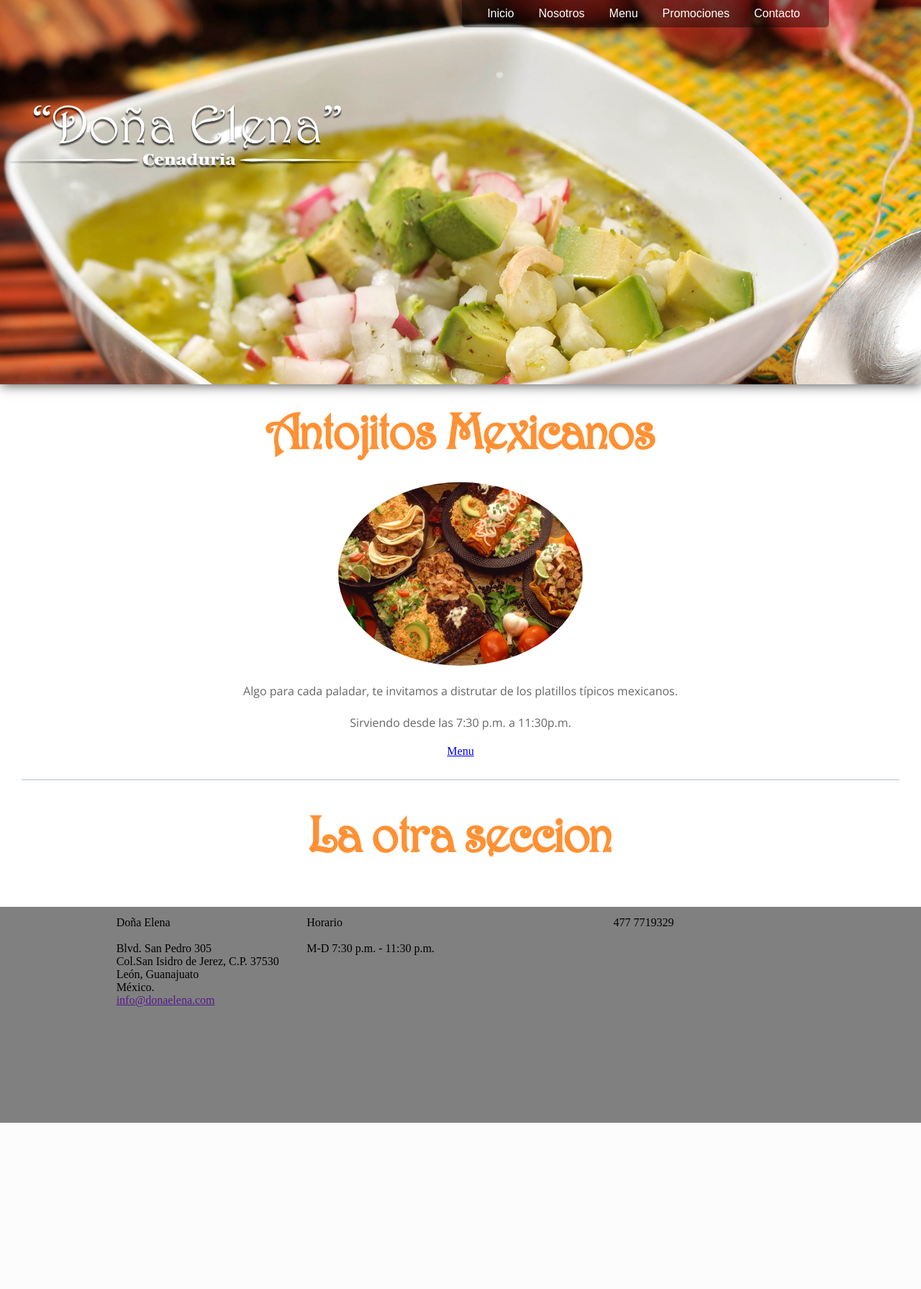
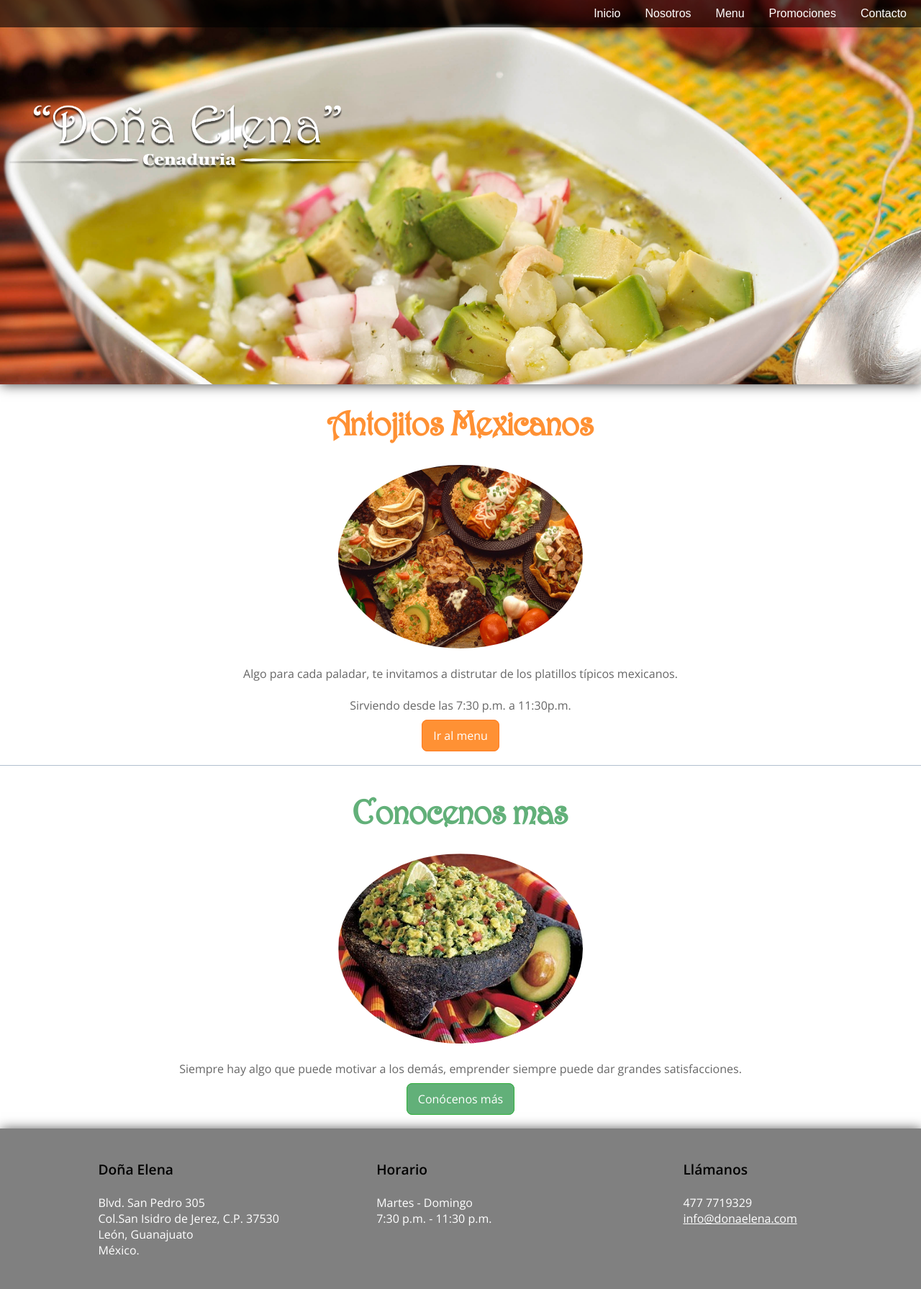
Before and after one commit to portohamwich/mtwdm_diseno, a PHP site: page / in a window 1280 px wide. Shown: the whole page at 72% size. Before the commit the page ends 1560 px from the top, so only its background shows below. Run offline with PHP 8.4, Linux system fonts and the light colour scheme; some libraries are stand-ins or nearby versions.

Commit message:
Avance en clase

```diff
--- a/footer.php
+++ b/footer.php
@@ -14,22 +14,32 @@
                     México.
                 </p>
 
-                <a href="">info@donaelena.com</a>
+
             </div>
         </div>
 
         <div class="col-30">
-            <div style="display: inline-block;margin: auto;">
+            <div style="display: inline-block;position: relative;left: 25%;">
                 <span>Horario</span>
                 <br /><br />
                 <p>
-                    M-D 7:30 p.m. - 11:30 p.m.
+                    Martes - Domingo<br>
+                    7:30 p.m. - 11:30 p.m.
                 </p>
             </div>
         </div>
 
         <div class="col-30">
-            477 7719329
+            <div style="display: inline-block;position: relative;left: 25%;">
+                <span>Llámanos</span>
+                <br /><br />
+                <p>
+                    477 7719329<br />
+                    <a class="contact-link" href="">info@donaelena.com</a>
+                </p>
+            </div>
         </div>
+
+        <div class="clearfix"></div>
     </div>
 </footer>
--- a/index.php
+++ b/index.php
@@ -11,7 +11,6 @@
 
 <body>
 <?php
-
 
     $ru = explode('/',$_SERVER['REQUEST_URI']);
     $file = $ru[(count($ru)-1)];
--- a/less/grid.less
+++ b/less/grid.less
@@ -7,7 +7,7 @@
   &:first-child { margin-left: 0; }
   &.first { margin-left: 0px !important; }
 
-  @media only screen and ( max-width: 480px ) {
+  @media only screen and ( max-width: 500px ) {
     & { margin: 1%; width: 100%; float: none; }
   }
 }
--- a/less/home.less
+++ b/less/home.less
@@ -29,14 +29,16 @@ header {
 
   nav {
     padding: 10px;
-    background-color: rgba(0, 0, 0, 0.4);
-    background: rgba(0, 0, 0, 0.4);
+    background-color: rgba(0, 0, 0, 0.6);
+    background: rgba(0, 0, 0, 0.6);
     display: inline-block;
-    position: absolute;
-    right: 10%;
-    top: 0px;
-    border-bottom-left-radius: 5px;
-    border-bottom-right-radius: 5px;
+    position: fixed;
+    width: 100%;
+
+    ul {
+      display: inline-block;
+      float: right;
+    }
   }
 
   ul {
@@ -56,11 +58,11 @@ header {
 }
 
 article {
-  padding: 30px;
+  padding: 30px 0;
 
   h1 {
     color: #FF9134;
-    font-size: 73px;
+    font-size: 50px;
     font-family: Harrington;
     margin-bottom: 30px;
     text-align: center;
@@ -89,13 +91,57 @@ article {
   }
 }
 
+.btn-link {
+  padding: 10px 15px;
+  color: white;
+  text-decoration: none;
+  font-family: "Open Sans";
+  border-radius: 8px;
+  border: 1px solid;
+}
+
+.orange-btn {
+  .btn-link;
+  background-color: #ff9134;
+  border-color: #ff7b21;
+
+  &:hover {
+    background-color: #ff7e24;
+  }
+}
+
+.green-btn {
+  .btn-link;
+  background-color: #62B079;
+  border-color: #30b03b;
+
+  &:hover {
+    background-color: #3cb053;
+  }
+}
+
 #antojitos-mexicanos {
   border-bottom: 1px solid #b2c0cf;
   padding-bottom: 30px;
   margin-bottom: 40px;
 }
 
+#conocenos-mas {
+  h1 { color: #62B079;  }
+}
+
 footer {
-  min-height: 300px;
+  padding: 30px 0;
+  box-shadow: rgba(0,0,0,0.7) 1px 1px 16px;
+  font-family: "Open Sans";
   background-color: grey;
+  color: white;
+
+  span {
+    color: black;
+    font-weight: bold;
+    font-size: larger;
+  }
+
+  .contact-link { color: white; }
 }
--- a/less/menu.css
+++ /dev/null
@@ -1 +0,0 @@
-#menu .menu-entry{margin-bottom:20px}#menu .menu-entry-title{font-family:"Open Sans";text-align:center;font-size:24px}#menu .menu-entry-price{text-align:center;font-family:"Open Sans";font-weight:lighter;margin-bottom:10px}#menu .menu-entry-price .price{font-weight:bold}#menu .menu-entry-description{width:90%;margin:auto;font-family:"Open Sans";color:#666;font-weight:lighter;text-align:center}#menu .menu-entry-image{width:200px;margin:auto;margin-top:10px;margin-bottom:10px;height:200px;background-size:cover;border-radius:100%}#menu #pozole-rojo{background-image:url("../img/menu/Pozole-Rojo.jpg")}#menu #flautas-milanesa{background-image:url("../img/menu/flautas.jpg")}#menu #tacos-dorados{background-image:url("../img/menu/flautacoco.jpg")}#menu #tostada-cueritos{background-image:url("../img/menu/tostadas-con-cueritos.jpg")}#menu #enchiladas-mineras{background-image:url("../img/menu/enchiladas-mineras.jpg")}#menu #enchiladas-gratinadas{background-image:url("../img/menu/blog-218.jpg")}
--- a/less/promociones.css
+++ /dev/null
@@ -1 +0,0 @@
-#promociones .promociones-content img{width:100%}
--- a/partials/home.php
+++ b/partials/home.php
@@ -9,15 +9,25 @@
                     Sirviendo desde las 7:30 p.m. a 11:30p.m.
                 </p>
 
-                <a href="menu">
-                    Menu
+                <a href="menu" class="orange-btn">
+                    Ir al menu
                 </a>
             </div>
         </div>
 
         <div class="clearfix"></div>
 
-        <div>
-            <h1>La otra sección</h1>
+        <div id="conocenos-mas">
+            <h1>Conócenos más</h1>
+            <div class="home-text">
+                <img src="img/Mex-5.jpg" alt="Antojitos">
+                <p>
+                    Siempre hay algo que puede motivar a los demás, emprender siempre puede dar grandes satisfacciones.
+                </p>
+
+                <a href="nosotros" class="green-btn">
+                    Conócenos más
+                </a>
+            </div>
         </div>
 </article>
```
Also changed, not shown: css/style.css, img/Mex-5.jpg (added), img/autentica-comida-mexicana-en-villavicencio-e48f.jpg (added).
